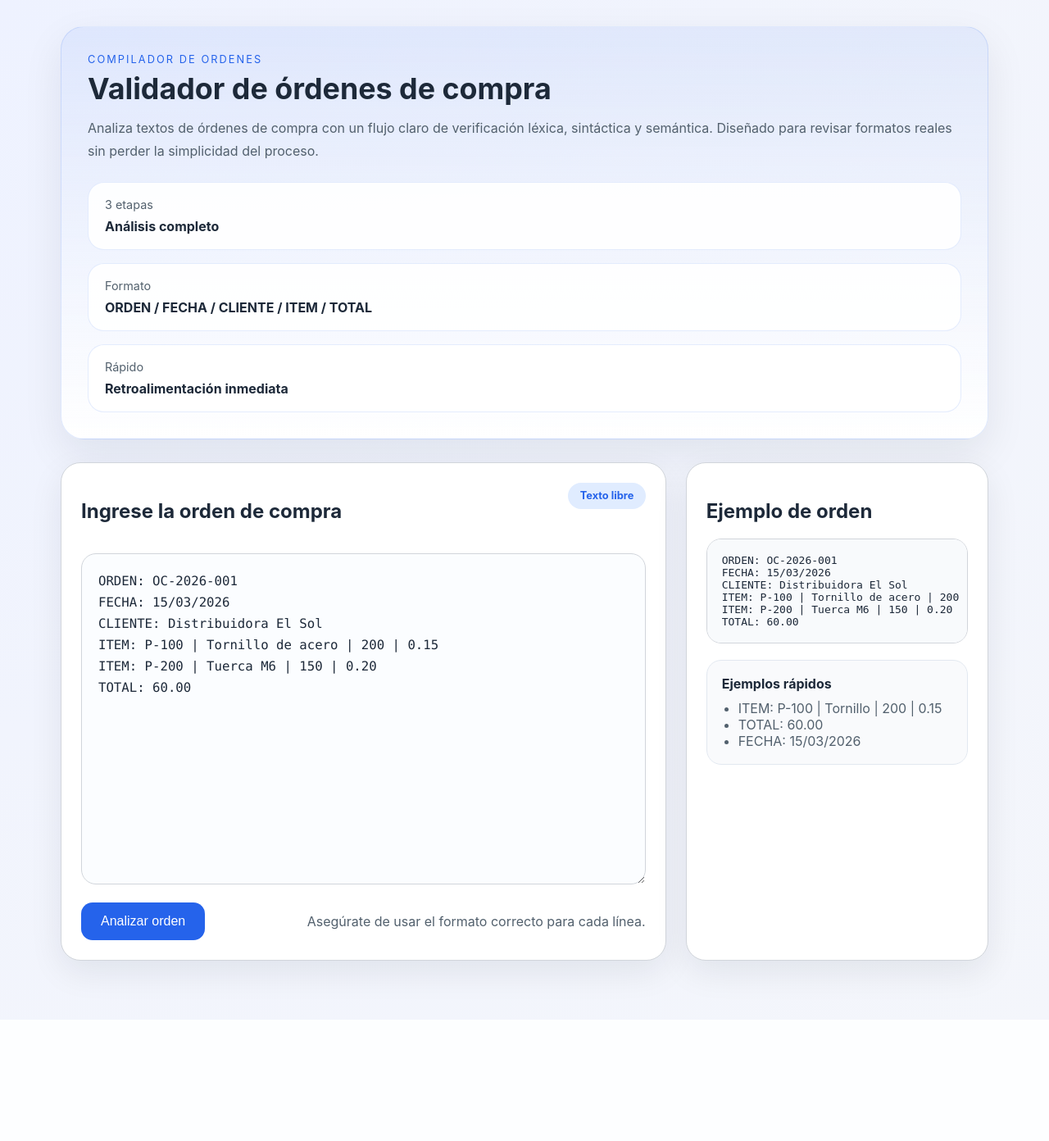
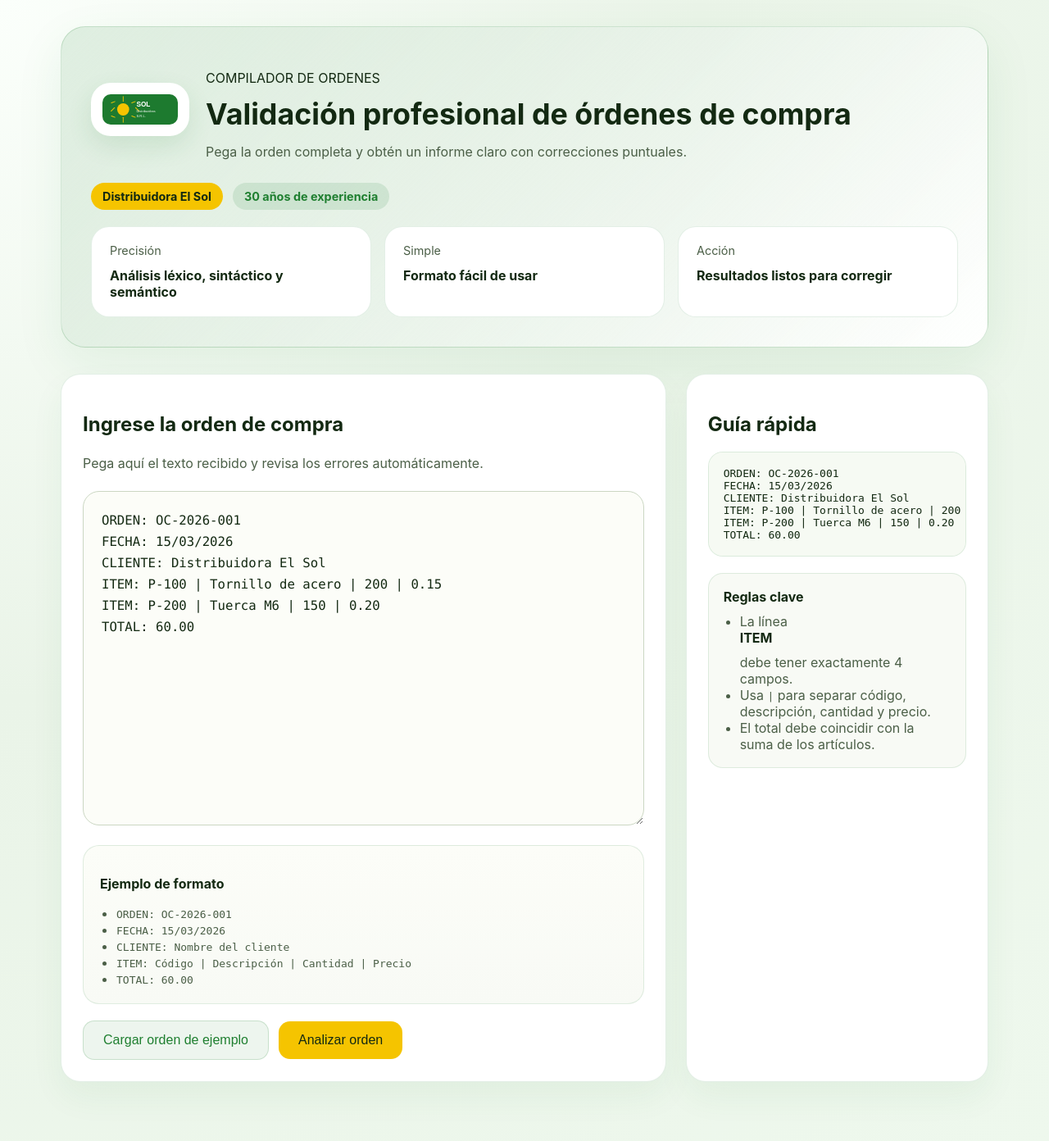
Before and after one commit to JoaV2606/proyecto_Compiladores, a Flask app: page / in a window 1280 px wide. Shown: the whole page at 82% size. Before the commit the page ends 1212 px from the top, so only its background shows below. Run offline with Flask 3, Linux system fonts and the light colour scheme.

Commit message:
Add files via upload

```diff
--- a/app.py
+++ b/app.py
@@ -168,7 +168,7 @@ def parse_order(text):
         )
 
     if data["order_id"] is None:
-        errors.append({"line": 0, "message": "Falta la línea OORDEN."})
+        errors.append({"line": 0, "message": "Falta la línea ORDEN."})
     if data["date"] is None:
         errors.append({"line": 0, "message": "Falta la línea FECHA."})
     if data["client"] is None:
--- a/static/script.js
+++ b/static/script.js
@@ -10,6 +10,14 @@ const lexicalStatusEl = document.getElementById('lexical-status');
 const syntaxStatusEl = document.getElementById('syntax-status');
 const semanticStatusEl = document.getElementById('semantic-status');
 const orderSummaryEl = document.getElementById('order-summary');
+const loadSampleButton = document.getElementById('load-sample');
+const sampleText = document.getElementById('sample')?.textContent.trim() || '';
+
+loadSampleButton?.addEventListener('click', () => {
+  orderText.value = sampleText;
+  orderText.focus();
+  resultsSection.hidden = true;
+});
 
 function createList(items) {
   if (!items || items.length === 0) {
--- a/static/style.css
+++ b/static/style.css
@@ -3,22 +3,23 @@
 }
 
 :root {
-  --bg: #f4f6fb;
+  --bg: #eef8ed;
   --card: #ffffff;
-  --text: #1d2939;
-  --muted: #52606d;
-  --primary: #2563eb;
-  --primary-soft: #e0ecff;
-  --success: #16a34a;
-  --danger: #dc2626;
-  --border: #d1d5db;
-  --surface: #f9fafc;
+  --text: #132912;
+  --muted: #4b5f47;
+  --primary: #1f7f30;
+  --secondary: #f5c400;
+  --primary-soft: rgba(31, 127, 48, 0.10);
+  --success: #196d29;
+  --danger: #b22222;
+  --border: #cbd7c3;
+  --surface: #f8faf5;
 }
 
 body {
   margin: 0;
   font-family: Inter, system-ui, sans-serif;
-  background: radial-gradient(circle at top left, #eef2ff, var(--bg));
+  background: radial-gradient(circle at top left, #fbfffb, #eaf4e8 45%, var(--bg));
   color: var(--text);
 }
 
@@ -30,26 +31,41 @@ body {
 
 .hero-card {
   display: grid;
-  gap: 24px;
-  padding: 32px;
-  margin-bottom: 28px;
-  background: linear-gradient(180deg, rgba(37,99,235,0.08), rgba(255,255,255,0.96));
-  border: 1px solid rgba(37,99,235,0.14);
-  border-radius: 28px;
-  box-shadow: 0 18px 50px rgba(16,24,40,0.08);
+  gap: 20px;
+  padding: 36px;
+  margin-bottom: 32px;
+  background: linear-gradient(135deg, rgba(31, 127, 48, 0.12), rgba(255, 255, 255, 0.97));
+  border: 1px solid rgba(31, 127, 48, 0.18);
+  border-radius: 30px;
+  box-shadow: 0 20px 60px rgba(31, 127, 48, 0.08);
 }
 
-.eyebrow {
-  margin: 0 0 10px;
-  font-size: 0.8rem;
-  letter-spacing: 0.16em;
-  text-transform: uppercase;
-  color: var(--primary);
+.hero-top {
+  display: flex;
+  align-items: flex-start;
+  justify-content: space-between;
+  gap: 24px;
+  flex-wrap: wrap;
+}
+
+.hero-brand {
+  display: flex;
+  align-items: center;
+  gap: 20px;
+}
+
+.brand-logo {
+  width: 120px;
+  max-width: 100%;
+  border-radius: 24px;
+  background: white;
+  padding: 14px;
+  box-shadow: 0 12px 30px rgba(31, 127, 48, 0.12);
 }
 
 .hero-card h1 {
-  margin: 0 0 14px;
-  font-size: clamp(2rem, 2.8vw, 3.4rem);
+  margin: 0 0 12px;
+  font-size: clamp(2rem, 2.8vw, 3.2rem);
   line-height: 1.05;
 }
 
@@ -61,21 +77,45 @@ body {
   line-height: 1.75;
 }
 
+.hero-badges {
+  display: flex;
+  flex-wrap: wrap;
+  gap: 12px;
+  align-items: center;
+}
+
+.brand-pill {
+  display: inline-flex;
+  align-items: center;
+  padding: 8px 14px;
+  border-radius: 999px;
+  font-size: 0.9rem;
+  font-weight: 700;
+  background: var(--secondary);
+  color: #132912;
+}
+
+.badge-muted {
+  background: rgba(31, 127, 48, 0.12);
+  color: var(--primary);
+}
+
 .hero-summary {
   display: grid;
   gap: 16px;
+  grid-template-columns: repeat(3, minmax(0, 1fr));
 }
 
 .stat-card {
-  padding: 18px 20px;
-  border-radius: 20px;
-  background: rgba(255,255,255,0.9);
-  border: 1px solid rgba(37,99,235,0.12);
+  padding: 20px 22px;
+  border-radius: 22px;
+  background: #ffffff;
+  border: 1px solid rgba(31, 127, 48, 0.12);
 }
 
 .stat-card span {
   display: block;
-  margin-bottom: 8px;
+  margin-bottom: 12px;
   color: var(--muted);
   font-size: 0.9rem;
 }
@@ -96,10 +136,10 @@ body {
 .mini-panel,
 .input-panel {
   background: var(--card);
-  border: 1px solid var(--border);
+  border: 1px solid rgba(31, 127, 48, 0.12);
   border-radius: 24px;
-  padding: 24px;
-  box-shadow: 0 14px 40px rgba(16, 24, 40, 0.08);
+  padding: 26px;
+  box-shadow: 0 18px 40px rgba(31, 127, 48, 0.06);
 }
 
 .card-header {
@@ -107,35 +147,20 @@ body {
   justify-content: space-between;
   align-items: flex-start;
   gap: 16px;
-  margin-bottom: 18px;
-}
-
-.badge {
-  display: inline-flex;
-  align-items: center;
-  justify-content: center;
-  padding: 0.55rem 0.9rem;
-  border-radius: 999px;
-  font-size: 0.8rem;
-  font-weight: 700;
-}
-
-.badge.info {
-  background: var(--primary-soft);
-  color: var(--primary);
+  margin-bottom: 20px;
 }
 
 textarea {
   width: 100%;
-  min-height: 300px;
+  min-height: 320px;
   border: 1px solid var(--border);
-  border-radius: 18px;
-  padding: 20px;
+  border-radius: 20px;
+  padding: 22px;
   font-family: ui-monospace, SFMono-Regular, Menlo, Monaco, Consolas, 'Liberation Mono', 'Courier New', monospace;
   font-size: 0.98rem;
   line-height: 1.65;
   color: var(--text);
-  background: #fbfdff;
+  background: #fcfdf8;
   resize: vertical;
 }
 
@@ -144,14 +169,14 @@ textarea {
   align-items: center;
   justify-content: space-between;
   gap: 16px;
-  margin-top: 18px;
+  margin-top: 20px;
   flex-wrap: wrap;
 }
 
 button {
-  background: var(--primary);
+  background: var(--secondary);
   border: none;
-  color: white;
+  color: #132912;
   font-size: 1rem;
   padding: 14px 24px;
   border-radius: 14px;
@@ -161,34 +186,32 @@ button {
 
 button:hover {
   transform: translateY(-1px);
-  box-shadow: 0 12px 24px rgba(37, 99, 235, 0.18);
+  box-shadow: 0 16px 30px rgba(31, 127, 48, 0.16);
 }
 
-.mini-panel pre {
-  margin: 0;
-  background: #f8fafc;
-  padding: 18px;
-  border-radius: 18px;
-  border: 1px solid var(--border);
-  overflow-x: auto;
+.secondary-button {
+  background: rgba(31, 127, 48, 0.08);
+  color: var(--primary);
+  border: 1px solid rgba(31, 127, 48, 0.18);
 }
 
-.example-list {
-  margin-top: 20px;
-  padding: 18px;
-  border-radius: 18px;
-  background: var(--surface);
-  border: 1px solid #e2e8f0;
+.form-actions {
+  display: flex;
+  flex-wrap: wrap;
+  gap: 12px;
+  align-items: center;
 }
 
-.example-list strong {
-  display: block;
-  margin-bottom: 10px;
-  color: var(--text);
+.help-card {
+  margin: 20px 0 0;
+  padding: 20px;
+  border-radius: 20px;
+  background: linear-gradient(180deg, #fcfdf8 0%, var(--surface) 100%);
+  border: 1px solid rgba(31, 127, 48, 0.12);
 }
 
-.example-list ul {
-  margin: 0;
+.helper-list {
+  margin: 12px 0 0;
   padding-left: 20px;
   color: var(--muted);
 }
@@ -301,30 +324,50 @@ tbody tr:nth-child(even) {
   color: var(--muted);
 }
 
-.badge-chip {
-  display: inline-flex;
-  align-items: center;
-  padding: 5px 12px;
-  border-radius: 999px;
-  font-size: 0.8rem;
-  background: var(--primary-soft);
-  color: var(--primary);
-}
-
 .token-type {
   display: inline-flex;
   padding: 4px 10px;
   border-radius: 999px;
   color: var(--text);
-  background: rgba(37, 99, 235, 0.12);
+  background: rgba(31, 127, 48, 0.12);
   font-size: 0.8rem;
   font-weight: 700;
+}
+
+.mini-panel pre {
+  margin: 0;
+  background: #f6faf3;
+  padding: 18px;
+  border-radius: 18px;
+  border: 1px solid rgba(31, 127, 48, 0.12);
+  overflow-x: auto;
+}
+
+.example-list {
+  margin-top: 20px;
+  padding: 18px;
+  border-radius: 18px;
+  background: var(--surface);
+  border: 1px solid rgba(31, 127, 48, 0.12);
+}
+
+.example-list strong {
+  display: block;
+  margin-bottom: 10px;
+  color: var(--text);
+}
+
+.example-list ul {
+  margin: 0;
+  padding-left: 20px;
+  color: var(--muted);
 }
 
 @media (max-width: 960px) {
   .panel-grid,
   .status-grid,
-  .errors-grid {
+  .errors-grid,
+  .hero-summary {
     grid-template-columns: 1fr;
   }
 }
--- a/templates/index.html
+++ b/templates/index.html
@@ -9,27 +9,33 @@
 <body>
   <main class="page-container">
     <header class="hero-card">
-      <div>
-        <p class="eyebrow">COMPILADOR DE ORDENES</p>
-        <h1>Validador de órdenes de compra</h1>
-        <p class="hero-copy">
-          Analiza textos de órdenes de compra con un flujo claro de verificación léxica,
-          sintáctica y semántica. Diseñado para revisar formatos reales sin perder
-          la simplicidad del proceso.
-        </p>
+      <div class="hero-top">
+        <div class="hero-brand">
+          <img src="{{ url_for('static', filename='logo.svg') }}" alt="Distribuidora El Sol" class="brand-logo" />
+          <div>
+            <p class="eyebrow">COMPILADOR DE ORDENES</p>
+            <h1>Validación profesional de órdenes de compra</h1>
+            <p class="hero-copy">Pega la orden completa y obtén un informe claro con correcciones puntuales.</p>
+          </div>
+        </div>
+        <div class="hero-badges">
+          <span class="brand-pill">Distribuidora El Sol</span>
+          <span class="brand-pill badge-muted">30 años de experiencia</span>
+        </div>
       </div>
+
       <div class="hero-summary">
         <div class="stat-card">
-          <span>3 etapas</span>
-          <strong>Análisis completo</strong>
+          <span>Precisión</span>
+          <strong>Análisis léxico, sintáctico y semántico</strong>
         </div>
         <div class="stat-card">
-          <span>Formato</span>
-          <strong>ORDEN / FECHA / CLIENTE / ITEM / TOTAL</strong>
+          <span>Simple</span>
+          <strong>Formato fácil de usar</strong>
         </div>
         <div class="stat-card">
-          <span>Rápido</span>
-          <strong>Retroalimentación inmediata</strong>
+          <span>Acción</span>
+          <strong>Resultados listos para corregir</strong>
         </div>
       </div>
     </header>
@@ -37,27 +43,43 @@
     <div class="panel-grid">
       <section class="card input-panel">
         <div class="card-header">
-          <h2>Ingrese la orden de compra</h2>
-          <span class="badge info">Texto libre</span>
+          <div>
+            <h2>Ingrese la orden de compra</h2>
+            <p class="hint">Pega aquí el texto recibido y revisa los errores automáticamente.</p>
+          </div>
         </div>
+
         <form id="order-form">
           <textarea id="order-text" name="order_text" rows="14" spellcheck="false">{{ sample_order }}</textarea>
+          <div class="help-card">
+            <p><strong>Ejemplo de formato</strong></p>
+            <ul class="helper-list">
+              <li><code>ORDEN: OC-2026-001</code></li>
+              <li><code>FECHA: 15/03/2026</code></li>
+              <li><code>CLIENTE: Nombre del cliente</code></li>
+              <li><code>ITEM: Código | Descripción | Cantidad | Precio</code></li>
+              <li><code>TOTAL: 60.00</code></li>
+            </ul>
+          </div>
+
           <div class="form-footer">
-            <button type="submit">Analizar orden</button>
-            <p class="hint">Asegúrate de usar el formato correcto para cada línea.</p>
+            <div class="form-actions">
+              <button type="button" id="load-sample" class="secondary-button">Cargar orden de ejemplo</button>
+              <button type="submit">Analizar orden</button>
+            </div>
           </div>
         </form>
       </section>
 
       <aside class="card mini-panel">
-        <h2>Ejemplo de orden</h2>
+        <h2>Guía rápida</h2>
         <pre id="sample">{{ sample_order }}</pre>
         <div class="example-list">
-          <strong>Ejemplos rápidos</strong>
+          <strong>Reglas clave</strong>
           <ul>
-            <li>ITEM: P-100 | Tornillo | 200 | 0.15</li>
-            <li>TOTAL: 60.00</li>
-            <li>FECHA: 15/03/2026</li>
+            <li>La línea <strong>ITEM</strong> debe tener exactamente 4 campos.</li>
+            <li>Usa <code>|</code> para separar código, descripción, cantidad y precio.</li>
+            <li>El total debe coincidir con la suma de los artículos.</li>
           </ul>
         </div>
       </aside>
@@ -67,7 +89,7 @@
       <div class="result-header">
         <div>
           <h2>Resultados</h2>
-          <p class="result-copy">El validador muestra el estado general y la información detallada.</p>
+          <p class="result-copy">Revisa el estado general y los detalles de cada nivel de validación.</p>
         </div>
         <div id="status" class="status"></div>
       </div>
```
Also changed, not shown: other parts of static/style.css (+11 -11 lines), static/logo.svg (added).
